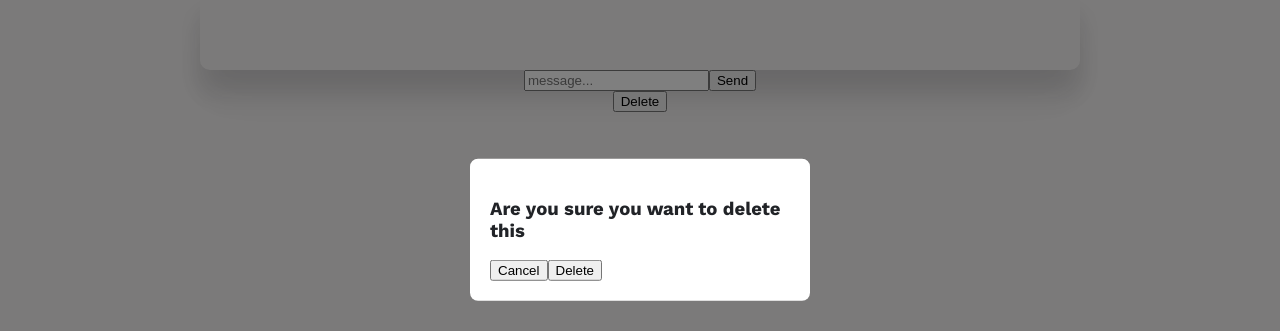
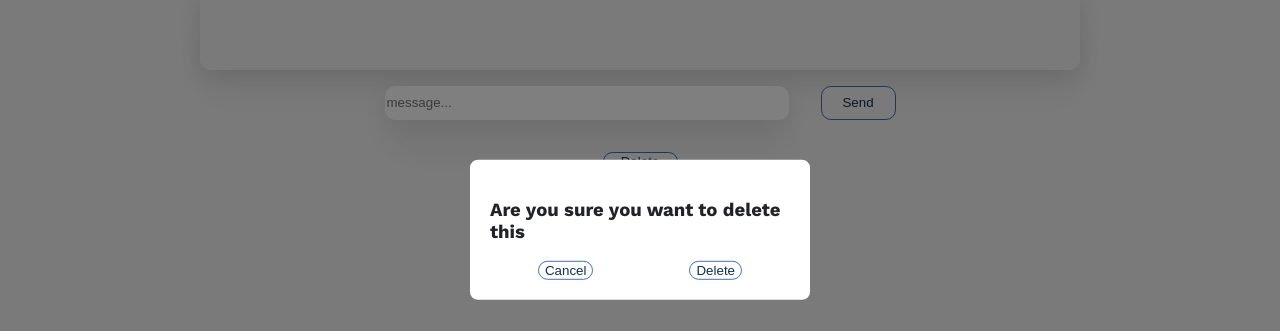
Before and after one commit to Mjishu/Messaging-App, a React (Vite) app in the folder client/: page /message/1 in a window 1280 px wide. Both pictures are taken after a click on the button "Delete". Shown: the part 170-501 px from the top of the page. Built offline with nearby package versions, Linux system fonts and the light colour scheme; no server answers.

Commit message:
finished up messages styling

```diff
--- a/client/src/components/messageComponents/IdMessage.jsx
+++ b/client/src/components/messageComponents/IdMessage.jsx
@@ -17,6 +17,7 @@ function IdMessage(){
         messageId: null,
         deleteBox:false,
     })
+    const chatContainerRef = React.useRef(null);
 
     const url = window.location.href;
     const splitUrl = url.split("/");
@@ -40,20 +41,19 @@ function IdMessage(){
             .catch(error => console.error(`error fetching user data: ${error}`))
     },[messageId])
 
+    React.useEffect(() => { //sets to bottom of messages
+        const chatContainer = chatContainerRef.current;
+        if(chatContainer){
+            chatContainer.scrollTop = chatContainer.scrollHeight;
+        }
+    },[messageData])
+
 
     if (loading){
         return <h2>Loading.. </h2>
     }
 
-    /*const messageBodyMapped = messageData?.body?(message => {
-        return (
-            <div className={styles.messageItem} key={message._id}>
-            <p> {message.body} </p>
-            </div>
-        )
-    });*/
-
-        function handleChange(e){
+    function handleChange(e){
             const {name,value} = e.target;
             setTextValue(prevText => ({
                 ...prevText,
@@ -74,27 +74,29 @@ function IdMessage(){
         setTextValue(prevText => ({...prevText, message: ""}))
     }
 
+
     const messageBodyMapped = messageData?.body?.map(message => {
         let formatedTime
         const todaysDate = new Date();
         const todaysDateSplit = todaysDate.toISOString().split("T")[0];
         const storedDateSplit = message.timestamp.split("T")[0]
+        let isCurrentUser
 
         //Check hour
-
         if(todaysDateSplit === storedDateSplit){
             formatedTime = `${format(message.timestamp, "h aaa")} sent`
         }
         else{
             formatedTime = format(message.timestamp, "do MMMM")
         }
-
-        //formatedTime = format(message.timestamp, "do MMMM")
+        if (message.author.username === loggedInUser.username){
+            isCurrentUser = true;
+        }
 
         return (
-            <div key={message._id} className={styles.messageHolder}>
+            <div key={message._id} className={isCurrentUser ?`${styles.messageHolder} ${styles.isCurrentUser}` :styles.messageHolder}>
                 <p className={styles.username}>{message.author?.username} </p>
-                <p className={styles.message}>{message.message} </p>
+                <h6 className={styles.message}>{message.message} </h6>
                 <p className={styles.time}>{formatedTime}</p>
             </div>
         )
@@ -104,20 +106,21 @@ function IdMessage(){
         if(e.target.closest('.modalDialog')) return;
         setShowItems(prevItems=>({...prevItems, showUsers:false, deleteBox:false}));
     }
-// if message.author is current.user put message on right side, else message on left side
     return (
         <div className={styles.body}>
         <Navbar/>
         <div className={styles.messageBody}>
         <h1>Your Message with {messageData?.recipient?.username}</h1>
-        <div className={styles.messageParts}>
+        <div className={styles.messageParts} ref={chatContainerRef}>
             {messageBodyMapped}
         </div>
-        <form className={styles.inputOptions} onSubmit={handleSubmit}>
-        <input type="message" name="message" placeholder="message..." value={textValue.message} onChange={handleChange}/>
-        <button type="submit" name="submit">Send</button>
+        <div className={styles.messageInputContent}>
+        <form autocomplete="off" className={styles.inputOptions} onSubmit={handleSubmit}>
+        <input type="message" className={styles.messageInput} name="message" placeholder="message..." value={textValue.message} onChange={handleChange}/>
+        <button type="submit" className={styles.messageSubmit} name="submit">Send</button>
         </form>
         <button className={styles.deleteButton} onClick={() => setShowItems(prevItems=>({...prevItems,deleteBox:true, messageId:messageData._id}))}>Delete</button>
+        </div>
         <MessageDelete showItems={showItems} setShowItems={setShowItems} handleBackdropClick={handleBackdropClick} Idmessage={true}/>
         </div>
         </div>
--- a/client/src/components/messageComponents/MessageDelete.jsx
+++ b/client/src/components/messageComponents/MessageDelete.jsx
@@ -22,9 +22,11 @@ function MessageDelete(props){
         {props.showItems.deleteBox && (
             <div className={styles.dialogBackdrop} onClick={props.handleBackdropClick}>
             <div className={styles.customDialog}>
-            <h3> Are you sure you want to delete this </h3>
-            <button onClick={() => props.setShowItems(prevItems=>({...prevItems,deleteBox:false}))}>Cancel</button>
-            <button onClick={() => deleteMessage(props.showItems.messageId)}>Delete</button>
+            <h3 className={styles.deleteText}> Are you sure you want to delete this </h3>
+            <div className={styles.deleteInputOptions}>
+            <button className={styles.deleteInput} onClick={() => props.setShowItems(prevItems=>({...prevItems,deleteBox:false}))}>Cancel</button>
+            <button className={styles.deleteInput} onClick={() => deleteMessage(props.showItems.messageId)}>Delete</button>
+            </div>
             </div>
             </div>
         )}
--- a/client/src/components/userComponents/SignIn.jsx
+++ b/client/src/components/userComponents/SignIn.jsx
@@ -43,7 +43,7 @@ function SignIn() {
                 <div className={styles.image}></div>
                 <div className={styles.info}>
                     <h1 className={styles.title}>Website Name</h1>
-                    <form className={styles.sign_in_holder} onSubmit={handleSubmit}>
+                    <form autocomplete="off" className={styles.sign_in_holder} onSubmit={handleSubmit}>
                     <h1 className={styles.signIn}>Sign In</h1>
                     <div className={styles.inputItems}>
                         <div className={styles.inputElement}>
--- a/client/src/components/userComponents/SignUp.jsx
+++ b/client/src/components/userComponents/SignUp.jsx
@@ -45,7 +45,7 @@ function SignUp() {
             </div>
             <div className={styles.info}>
                    <h1 className={styles.title}>Website name</h1>
-                    <form className={styles.sign_up_holder} onSubmit={handleSubmit}>
+                    <form autocomplete="false" className={styles.sign_up_holder} onSubmit={handleSubmit}>
                         <h1 className={styles.signUp}>Create Account</h1>
                         <div className={styles.inputItems}>
                             <div className={styles.itemInfo}>
--- a/client/src/styles/messageStyles/IdMessage.module.css
+++ b/client/src/styles/messageStyles/IdMessage.module.css
@@ -20,11 +20,11 @@
     display:flex;
     flex-direction:column;
     border-radius: 10px;
-    box-shadow: 0 57px 83px hsla(var(--black),0),
-    0 40px 54px hsla(var(--black),0.01),
-    0 32px 44px hsla(var(--black),0.02),
-    0 28px 35px hsla(var(--black), 0.05),
-    0 22px 22px hsla(var(--black),0.09);
+    box-shadow: 0 48px 83px hsla(var(--black),0),
+    0 36px 54px hsla(var(--black),0.01),
+    0 25px 44px hsla(var(--black),0.02),
+    0 14px 35px hsla(var(--black), 0.05),
+    0 5px 22px hsla(var(--black),0.09);
     gap: 2rem;
     padding: 2.5rem;
 }
@@ -48,6 +48,7 @@
 .message{
     font-size: 1.25rem;
     width: 20rem;
+    font-weight: 450;
 }
 
 .username{
@@ -56,5 +57,59 @@
 }
 
 .deleteButton{
+    border: 1px solid hsl(var(--primary));
+    color: hsl(var(--dark));
+    background: hsl(var(--off-white));
+    border-radius: 10px;
+    width: 75px;
+}
+.deleteButton:hover{
+    background: hsl(var(--dark));
+    color:hsl(var(--off-white));
+}
 
+.isCurrentUser{
+    align-items: flex-end;
+    align-text: flex-end;
 }
+
+.isCurrentUser h6{
+    text-align: end;
+}
+
+.messageInput{
+    border:none;
+    border-radius: 10px;
+    width:25rem;
+    height:2rem;
+    box-shadow: 0 57px 83px hsla(var(--black),0),
+    0 40px 54px hsla(var(--black),0.01),
+    0 32px 44px hsla(var(--black),0.02),
+    0 28px 35px hsla(var(--black), 0.05),
+    0 5px 22px hsla(var(--black),0.09);
+}
+.messageSubmit{
+    border: 1px solid hsl(var(--primary));
+    border-radius: 10px;
+    width:75px;
+    background: hsl(var(--off-white));
+    color: hsl(var(--dark))
+}
+.messageSubmit:hover{
+    color: hsl(var(--off-white));
+    background:hsl(var(--primary));
+}
+
+.messageInputContent{
+    display: flex;
+    flex-direction:column;
+    gap: 2rem;
+    align-items:center;
+    padding-top:1rem;
+}
+
+.inputOptions{
+    display: flex;
+    flex-direction: row;
+    gap: 2rem;
+}
--- a/client/src/styles/messageStyles/Messages.module.css
+++ b/client/src/styles/messageStyles/Messages.module.css
@@ -76,3 +76,21 @@
     border-bottom: 3px solid hsl(var(--dark));
     color: hsl(var(--primary),.85)
 }
+
+.deleteInput{
+    border: 1px solid hsl(var(--primary));
+    color: hsl(var(--dark));
+    background: hsl(var(--off-white));
+    border-radius: 10px;
+    background:transparent;
+}
+
+.deleteInputOptions{
+    display:flex;
+    justify-content: space-around;
+}
+
+.deleteInput:hover{
+    background: hsl(var(--primary));
+    color: hsl(var(--off-white))
+}
```
